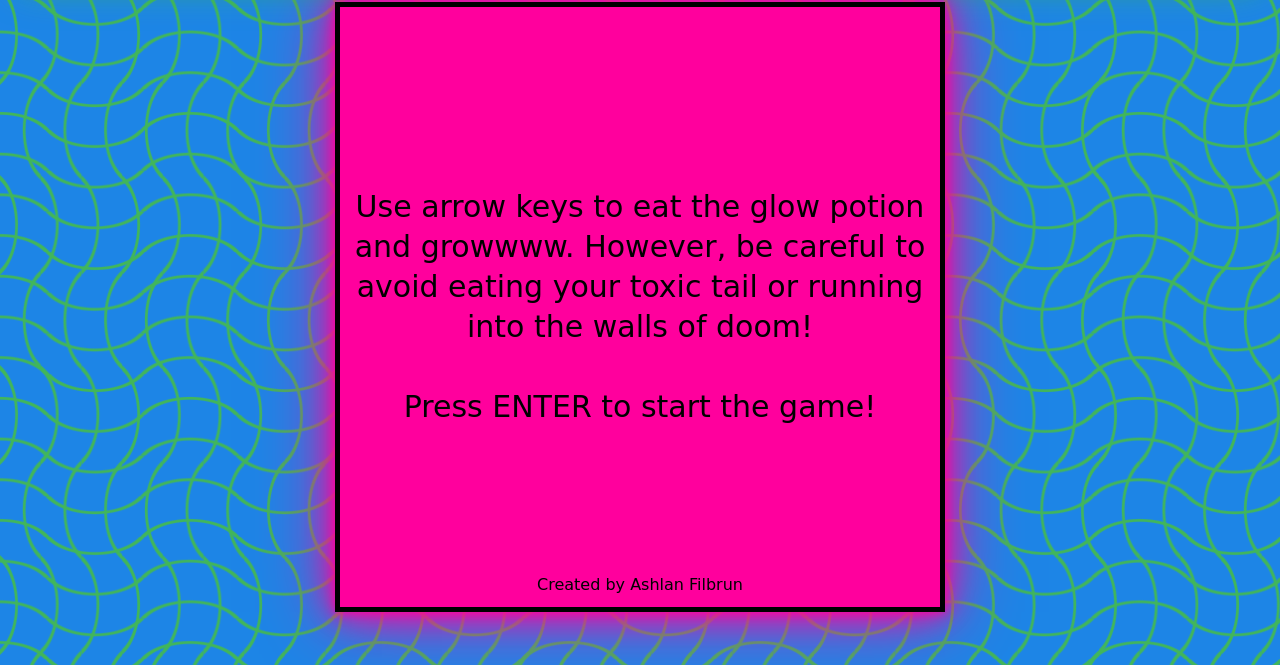
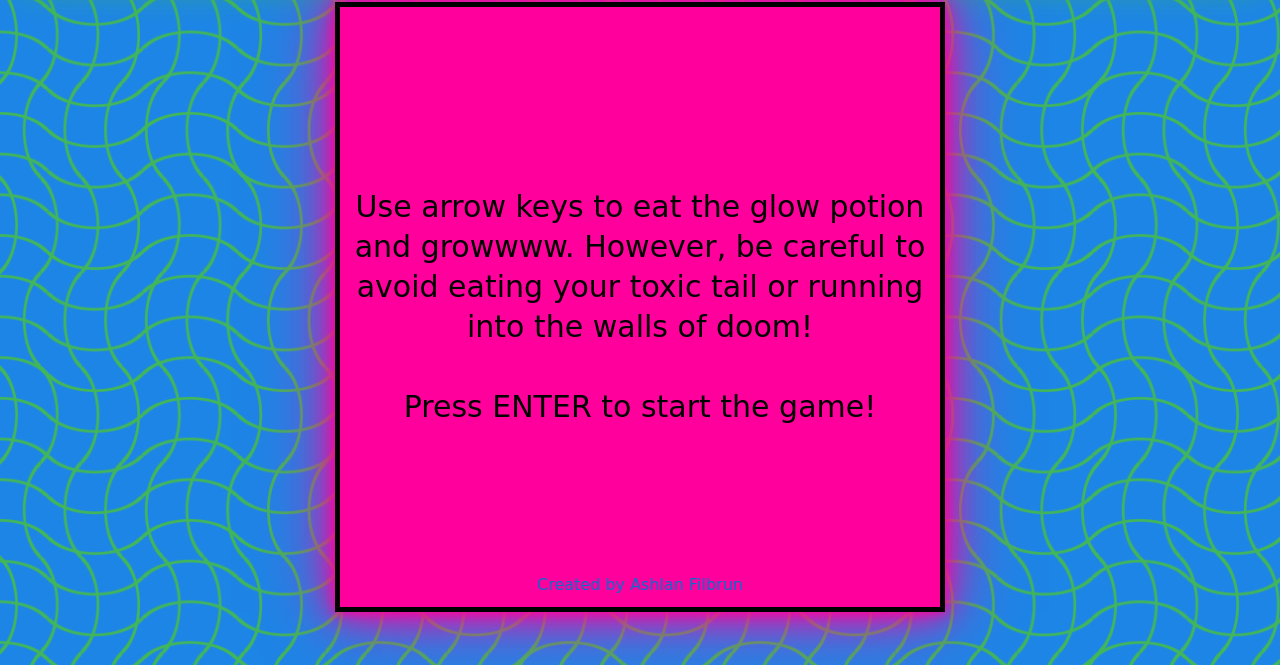
Before and after one commit to ashfilbrun/Snake-Game, a plain HTML site: page index.html in a window 1280 px wide. Shown: the part 155-820 px from the top of the page. Drawn offline with Linux system fonts and the light colour scheme; a web font is replaced by a local one.

```diff
--- a/style.css
+++ b/style.css
@@ -114,73 +114,5 @@ footer {
   font-family: 'Nova Oval', cursive;
   text-align: center;
   margin-top: auto;
+  color: #076dcd;
 }
-
-
-/*
-body {
-  background-image: /* tint image */
-    /* linear-gradient(to right, #ea4fffe4, rgb(124, 206, 247)),
-    linear-gradient(to right, #ad4fffe4 50%, white 50%),
-    linear-gradient(to bottom, #ad4fffe4 50%, white 50%);
-  background-blend-mode: normal, difference, normal;
-  background-size: 4em 4em;
-  height: 90vh;
-  width: 90vw;
-  /* align-items: center;
-  justify-content: center; */
-  /* margin: 0;
-} */
-
-
-
-/* main {
-  display: flexbox;
-  justify-content: space-between;
-} */
-/*
-.gridBoard {
-align-items: center;
-justify-content: center;
-} */
-
-/* .gameBoard {
-  display: grid;
-  width: 50vmin;
-  height: 50vmin;
-  margin: 0 auto;
-  justify-content: center;
-  background-color: white;
-  grid-template-rows: repeat(15, 1fr);
-  grid-template-columns: repeat(15, 1fr);
-  box-shadow: black 20px 10px 50px;
-  border: 5px solid black;
-} */
-
-/* .snake {
-  background-color: yellowgreen;
-  border: .25vmin solid black;
-} */
-
-/* .food {
-  background-color:blueviolet;
-  border: .25vmin solid black;
-} */
-
-/* .gridContainer {
-  display: grid;
-  width: 25%;
-  align-items: left;
-  border: 2px solid black;
-  background-color:blueviolet;
-} */
-
-/* .resetBtn {
-
-} */
-
-/* .btn {
-  border: 2px solid black;
-  background-color: yellowgreen;
-  font-family: 'Nova Oval', cursive;
-} */
```
Also changed, not shown: index.html (+4 -39 lines).
